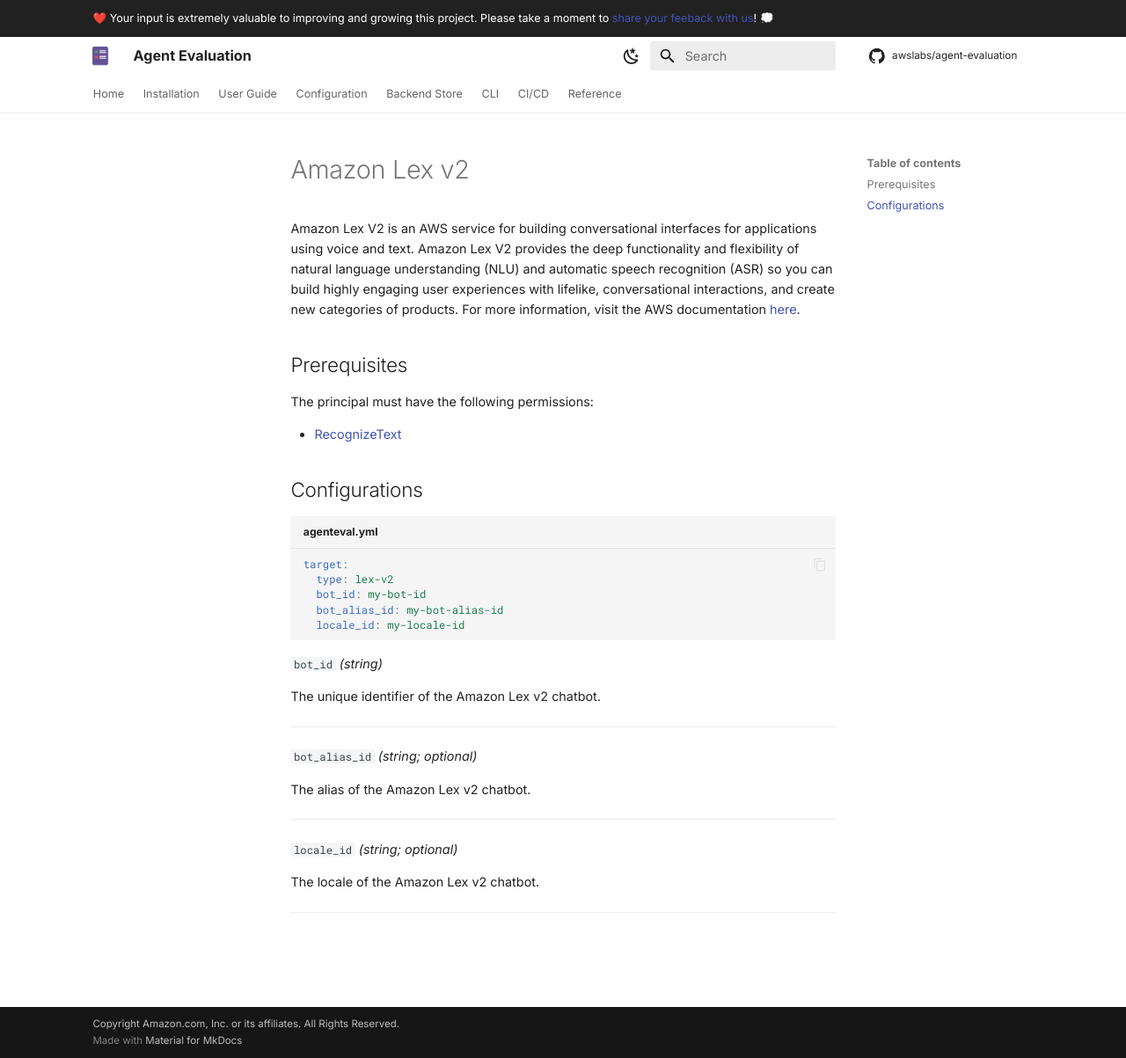
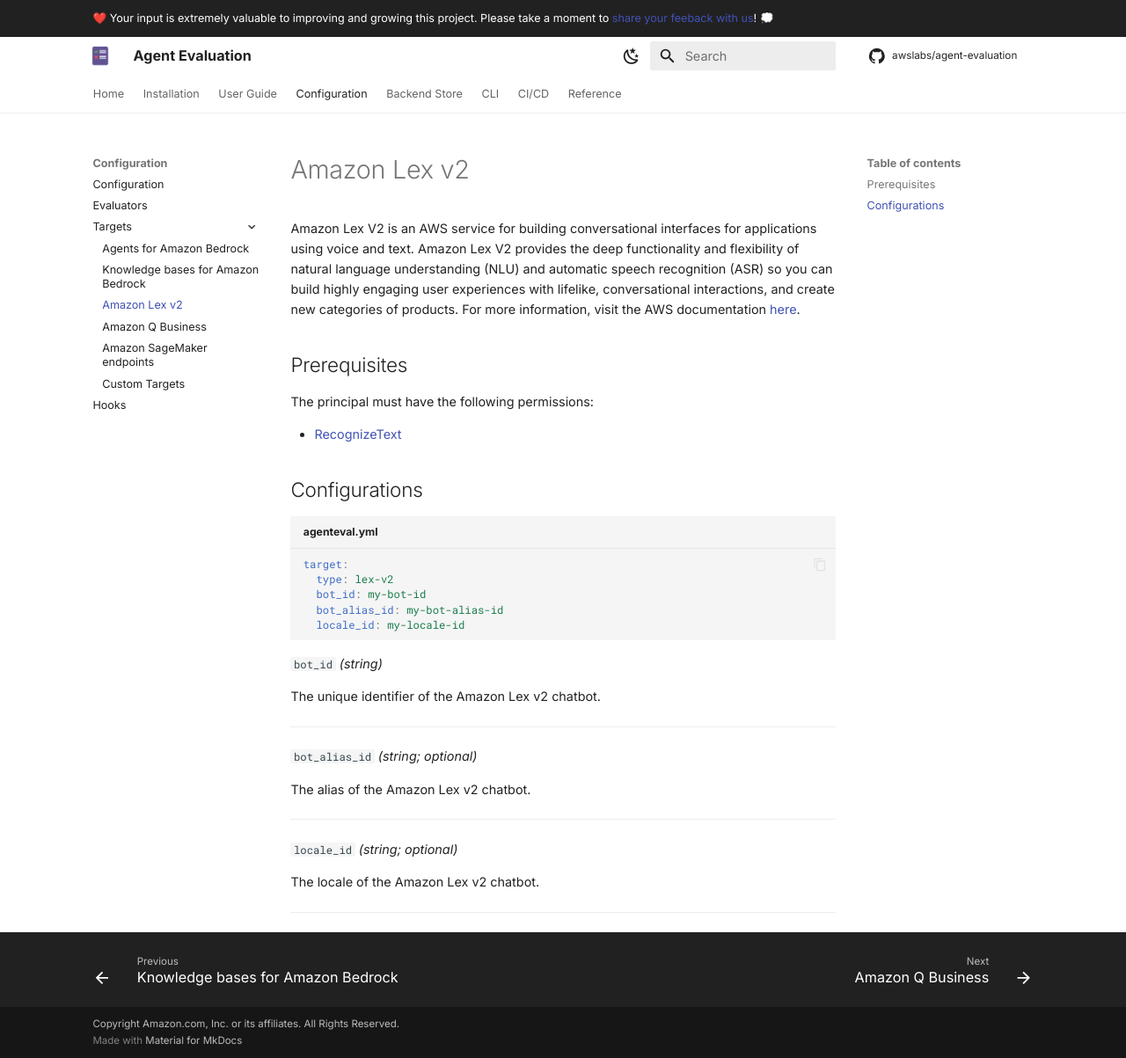
Before and after one commit to awslabs/agent-evaluation, an MkDocs documentation site: the page built from docs/targets/lex_v2.md, in a window 1280 px wide and 1203 px high. Shown: the whole window at 88% size. Built offline with MkDocs 1.6.1 and Material for MkDocs 9.7.7, drawn with Linux system fonts in a browser that asks for light colours; comment, search, counter and statistics services are not loaded; some of the changed lines change nothing that is shown.

Commit message:
docs: fix lex docs

```diff
--- a/docs/targets/lex_v2.md
+++ b/docs/targets/lex_v2.md
@@ -6,7 +6,7 @@
 
 The principal must have the following permissions:
 
-- [RecognizeText](https://docs.aws.amazon.com/lexv2/latest/APIReference/API_runtime_RecognizeText.htmlhttps://docs.aws.amazon.com/lexv2/latest/APIReference/API_runtime_RecognizeText.html)
+- [RecognizeText](https://docs.aws.amazon.com/lexv2/latest/APIReference/API_runtime_RecognizeText.html)
 
 ## Configurations
 
--- a/mkdocs.yml
+++ b/mkdocs.yml
@@ -46,6 +46,7 @@
       - targets/index.md
       - targets/bedrock_agents.md
       - targets/bedrock_knowledge_bases.md
+      - targets/lex_v2.md
       - targets/q_business.md
       - targets/sagemaker_endpoints.md
       - targets/custom_targets.md
```
